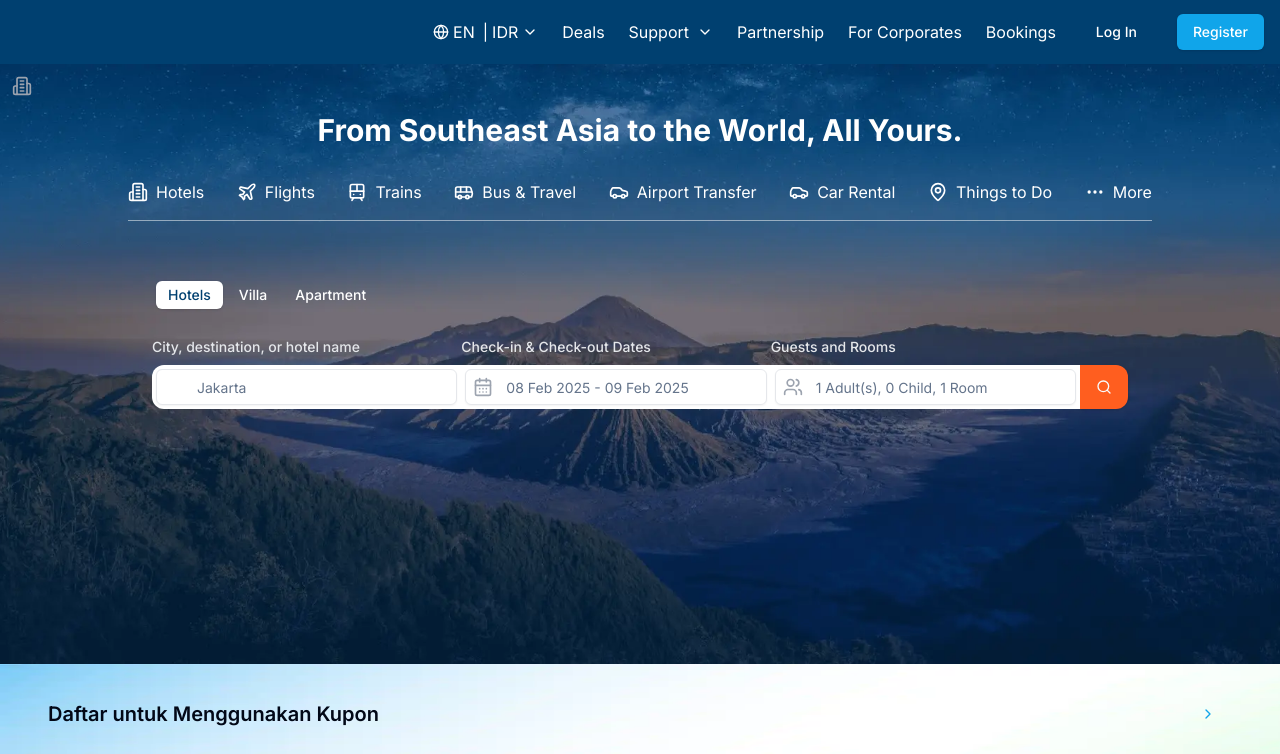
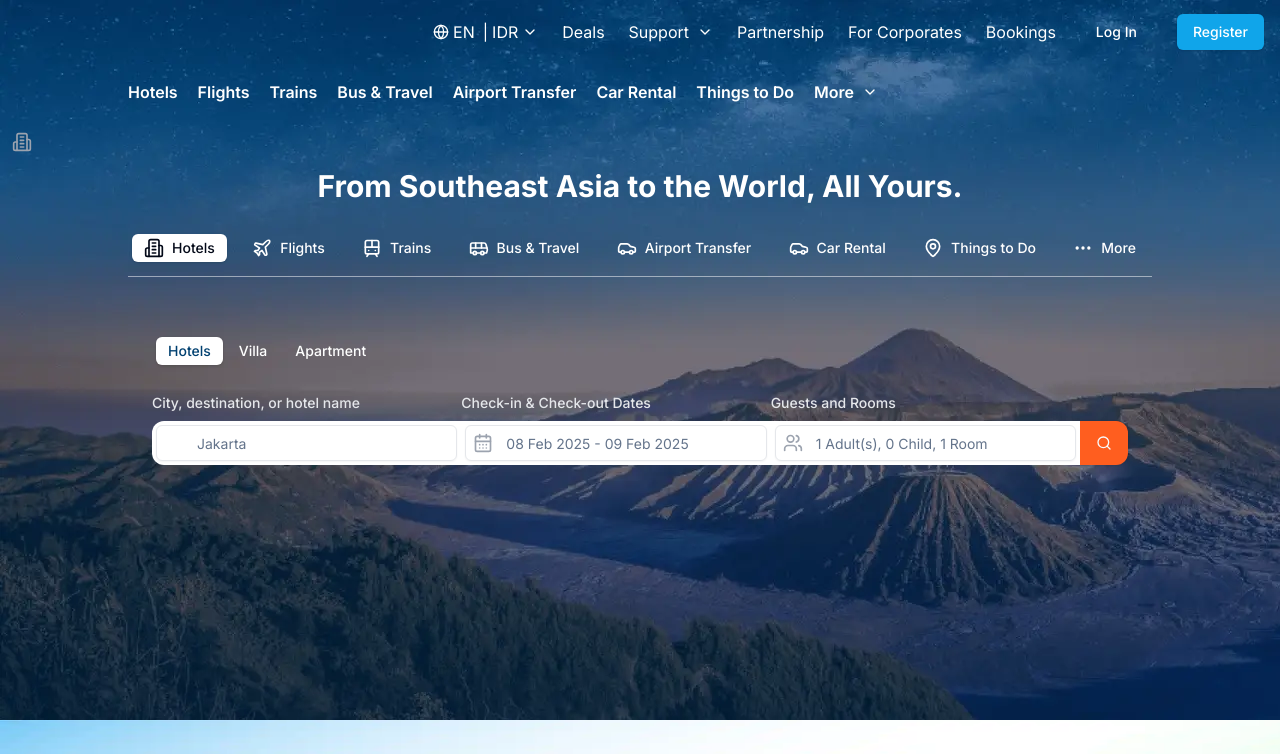
Before and after one commit to kanzff/DNA-Travel, a Next.js app: page / in a window 1280 px wide. Shown: the top 754 px of the page. Built offline with nearby package versions, Linux system fonts and the light colour scheme.

Commit message:
more layout

```diff
--- a/app/page.tsx
+++ b/app/page.tsx
@@ -1,12 +1,21 @@
 import { TopNav } from "@/components/top-nav"
 import { HeroSection } from "@/components/hero-section"
 import { PromotionSection } from "@/components/promotion-section"
+import { MainNav } from "@/components/main-nav"
 
 export default function Home() {
   return (
     <main className="min-h-screen">
-      <TopNav />
-      <HeroSection />
+        <div
+            style={{
+                backgroundImage:
+                  "url('/travel-landing.jpg')",
+              }}
+        >
+            <TopNav />
+            <MainNav/>
+            <HeroSection />
+        </div>
       <PromotionSection />
     </main>
   )
--- /dev/null
+++ b/components/hero-nav.tsx
@@ -0,0 +1,52 @@
+import { Plane, Building2, Train, Bus, Car, MapPin, MoreHorizontal } from "lucide-react"
+import { Tabs, TabsList, TabsTrigger } from "@/components/ui/tabs"
+
+export function HeroNav() {
+  return (
+    <nav className="bg-transparent">
+      <Tabs defaultValue="hotels" className="container mx-auto px-4">
+        <TabsList className="bg-transparent flex items-center justify-between h-14 max-w-5xl mx-auto">
+          <TabsTrigger value="hotels" className="flex items-center gap-2 text-white hover:text-secondary">
+            <Building2 className="w-5 h-5" />
+            <span>Hotels</span>
+          </TabsTrigger>
+
+          <TabsTrigger value="flights" className="flex items-center gap-2 text-white hover:text-secondary">
+            <Plane className="w-5 h-5" />
+            <span>Flights</span>
+          </TabsTrigger>
+
+          <TabsTrigger value="trains" className="flex items-center gap-2 text-white hover:text-secondary">
+            <Train className="w-5 h-5" />
+            <span>Trains</span>
+          </TabsTrigger>
+
+          <TabsTrigger value="bus" className="flex items-center gap-2 text-white hover:text-secondary">
+            <Bus className="w-5 h-5" />
+            <span>Bus & Travel</span>
+          </TabsTrigger>
+
+          <TabsTrigger value="airport" className="flex items-center gap-2 text-white hover:text-secondary">
+            <Car className="w-5 h-5" />
+            <span>Airport Transfer</span>
+          </TabsTrigger>
+
+          <TabsTrigger value="car" className="flex items-center gap-2 text-white hover:text-secondary">
+            <Car className="w-5 h-5" />
+            <span>Car Rental</span>
+          </TabsTrigger>
+
+          <TabsTrigger value="things" className="flex items-center gap-2 text-white hover:text-secondary">
+            <MapPin className="w-5 h-5" />
+            <span>Things to Do</span>
+          </TabsTrigger>
+
+          <TabsTrigger value="more" className="flex items-center gap-2 text-white hover:text-secondary">
+            <MoreHorizontal className="w-5 h-5" />
+            <span>More</span>
+          </TabsTrigger>
+        </TabsList>
+      </Tabs>
+    </nav>
+  )
+}
--- a/components/hero-section.tsx
+++ b/components/hero-section.tsx
@@ -1,17 +1,17 @@
 import { Button } from "@/components/ui/button"
 import { Input } from "@/components/ui/input"
-import { MainNav } from "@/components/main-nav"
 import { Tabs, TabsList, TabsTrigger } from "@/components/ui/tabs"
 import { Building2, CalendarDays, Users, Search } from "lucide-react"
+import { HeroNav } from "./hero-nav"
 
 export function HeroSection() {
   return (
     <div
       className="relative min-h-[600px] bg-cover bg-center"
-      style={{
-        backgroundImage:
-          "url('/travel-landing.jpg')",
-      }}
+    //   style={{
+    //     backgroundImage:
+    //       "url('/travel-landing.jpg')",
+    //   }}
     >
       {/* Hero Heading */}
       <div className="pt-12 pb-4">
@@ -19,7 +19,7 @@ export function HeroSection() {
           From Southeast Asia to the World, All Yours.
         </h1>
       </div>
-      <MainNav />
+      <HeroNav />
       <div className="container mx-auto px-4">
         <div className="border-b border-white opacity-50 max-w-5xl mx-auto"></div>
       </div>
--- a/components/main-nav.tsx
+++ b/components/main-nav.tsx
@@ -1,49 +1,42 @@
 import Link from "next/link"
-import { Plane, Building2, Train, Bus, Car, MapPin, MoreHorizontal } from "lucide-react"
+import { Plane, Building2, Train, Bus, Car, MapPin, MoreHorizontal, ChevronDown } from "lucide-react"
 
 export function MainNav() {
   return (
     <nav className="bg-transparent">
       <div className="container mx-auto px-4">
-        <div className="flex items-center justify-between h-14 max-w-5xl mx-auto">
-          <Link href="/hotels" className="flex items-center gap-2 text-white hover:text-secondary">
-            <Building2 className="w-5 h-5" />
+        <div className="flex items-center justify-start gap-5 h-14 max-w-5xl mx-auto">
+          <Link href="/hotels" className="flex items-center gap-2 text-white font-semibold hover:text-secondary">
             <span>Hotels</span>
           </Link>
 
-          <Link href="/flights" className="flex items-center gap-2 text-white hover:text-secondary">
-            <Plane className="w-5 h-5" />
+          <Link href="/flights" className="flex items-center gap-2 text-white font-semibold hover:text-secondary">
             <span>Flights</span>
           </Link>
 
-          <Link href="/trains" className="flex items-center gap-2 text-white hover:text-secondary">
-            <Train className="w-5 h-5" />
+          <Link href="/trains" className="flex items-center gap-2 text-white font-semibold hover:text-secondary">
             <span>Trains</span>
           </Link>
 
-          <Link href="/bus" className="flex items-center gap-2 text-white hover:text-secondary">
-            <Bus className="w-5 h-5" />
+          <Link href="/bus" className="flex items-center gap-2 text-white font-semibold hover:text-secondary">
             <span>Bus & Travel</span>
           </Link>
 
-          <Link href="/airport" className="flex items-center gap-2 text-white hover:text-secondary">
-            <Car className="w-5 h-5" />
+          <Link href="/airport" className="flex items-center gap-2 text-white font-semibold hover:text-secondary">
             <span>Airport Transfer</span>
           </Link>
 
-          <Link href="/car-rental" className="flex items-center gap-2 text-white hover:text-secondary">
-            <Car className="w-5 h-5" />
+          <Link href="/car-rental" className="flex items-center gap-2 text-white font-semibold hover:text-secondary">
             <span>Car Rental</span>
           </Link>
 
-          <Link href="/attractions" className="flex items-center gap-2 text-white hover:text-secondary">
-            <MapPin className="w-5 h-5" />
+          <Link href="/attractions" className="flex items-center gap-2 text-white font-semibold hover:text-secondary">
             <span>Things to Do</span>
           </Link>
 
-          <Link href="/more" className="flex items-center gap-2 text-white hover:text-secondary">
-            <MoreHorizontal className="w-5 h-5" />
+          <Link href="/more" className="flex items-center gap-2 text-white font-semibold hover:text-secondary">
             <span>More</span>
+            <ChevronDown className="w-4 h-4" />
           </Link>
         </div>
       </div>
--- a/components/top-nav.tsx
+++ b/components/top-nav.tsx
@@ -5,7 +5,7 @@ import { Globe, ChevronDown } from "lucide-react"
 
 export function TopNav() {
   return (
-    <nav className="bg-primary">
+    <nav className="">
       <div className="container mx-auto px-4 flex items-center justify-between h-16">
         <Link href="/" className="flex items-center">
           {/* <Image
```
